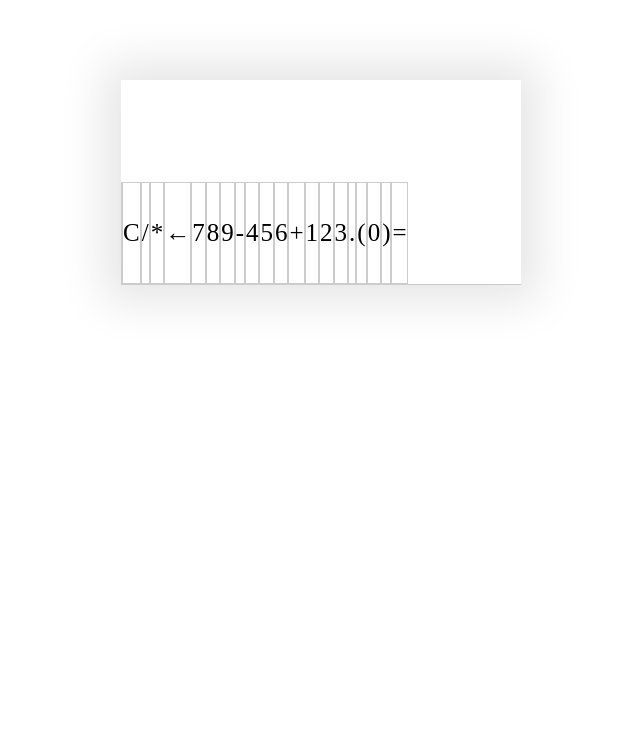
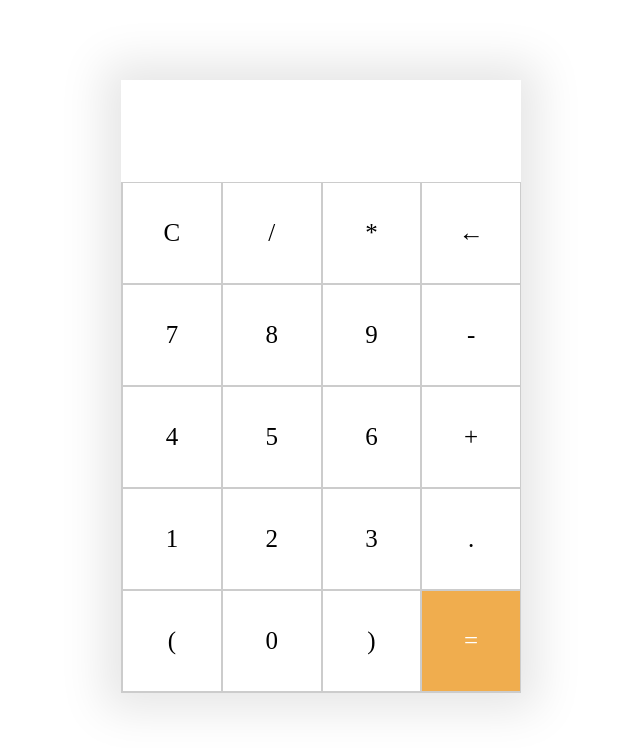
Before and after one commit to rexx010/calculator-app, a plain HTML site: page index.html in a window 1280 px wide. Shown: the whole page, without its empty margins (319-959 px from the left). Drawn offline with Linux system fonts and the light colour scheme.

Commit message:
updated the styling

```diff
--- a/styles.css
+++ b/styles.css
@@ -11,7 +11,7 @@
     font-size: 25px;
 }
 .buttons{
-    display: flex;
+    display: grid;
     border-bottom: 1px solid #ccc;
     border-left: 1px solid #ccc;
     grid-template-columns: 1fr 1fr 1fr 1fr;
@@ -27,3 +27,15 @@
     font-size: 25px;
     cursor: pointer;
 }
+#equal{
+    background-color: #f0ad4e;
+    color: white;
+}
+.button:hover{
+    background-color: #418ec4;
+    color: white;
+    transition: 0.5s ease-in-out;
+}
+.button:active{
+    background-color: #ccc;
+}
```
